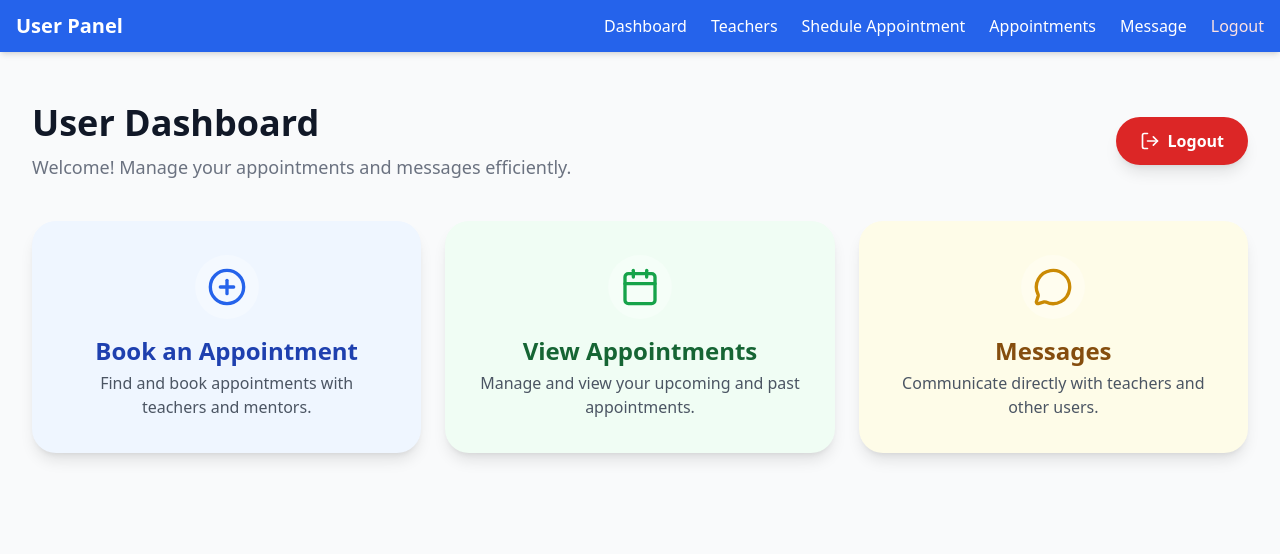
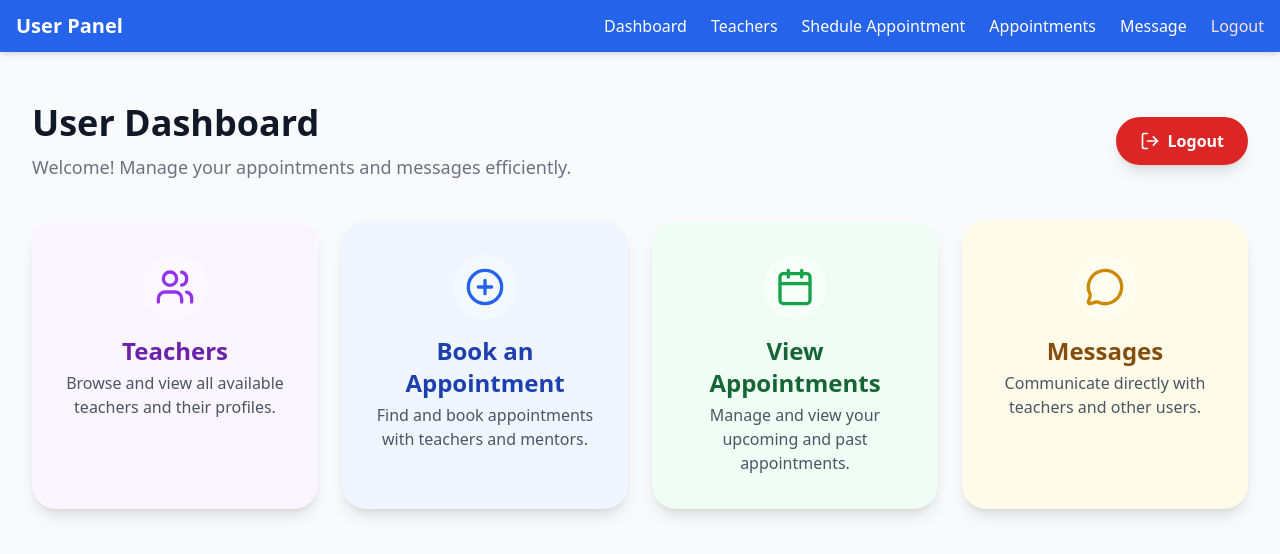
Before and after one commit to Shrishabayari/edumeet, a React (Create React App) app in the folder edumeet/client/: page /user/dashboard in a window 1280 px wide. Shown: the top 554 px of the page. Built offline with nearby package versions, Linux system fonts and the light colour scheme.

Commit message:
updated++

```diff
--- a/edumeet/client/src/pages/User/TeachersList.js
+++ b/edumeet/client/src/pages/User/TeachersList.js
@@ -1,4 +1,5 @@
 import React, { useState, useEffect } from 'react';
+import { useNavigate } from 'react-router-dom'; // Added for navigation
 import {
   Search,
   Filter,
@@ -183,7 +184,6 @@ const TeacherCard = ({ teacher, onBookAppointment }) => {
 
         {/* Action Buttons */}
         <div className="flex space-x-3">
-
           {teacher.hasAccount && (
             <button
               onClick={() => onBookAppointment(teacher)}
@@ -200,6 +200,8 @@ const TeacherCard = ({ teacher, onBookAppointment }) => {
 };
 
 const TeachersListPage = () => {
+  const navigate = useNavigate(); // Added for navigation
+
   const [teachers, setTeachers] = useState([]);
   const [loading, setLoading] = useState(true);
   const [error, setError] = useState(null);
@@ -255,27 +257,31 @@ const TeachersListPage = () => {
     return () => clearTimeout(delayedSearch);
   }, [searchTerm]);
 
-  // API Endpoints being used in this component:
-  // 1. GET /api/teachers - getAllTeachers with query params
-  // 2. GET /api/teachers/:id - getTeacherById (for view profile)
-  // 3. GET /api/teachers/department/:department - getTeachersByDepartment
-  // 4. GET /api/teachers/stats - getTeacherStats
-  // 5. POST /api/appointments/request - requestAppointment (for booking)
-
+  // Handler functions
   const handleViewProfile = (teacher) => {
     console.log('View profile:', teacher);
-    // Uses: GET /api/teachers/:id endpoint
-    // TODO: Navigate to teacher profile page
-    // window.location.href = `/teachers/${teacher._id}`;
-    // or with React Router: navigate(`/teachers/${teacher._id}`);
+    // Navigate to teacher profile page
+    navigate(`/teachers/${teacher._id}`, {
+      state: { teacher }
+    });
   };
 
   const handleBookAppointment = (teacher) => {
     console.log('Book appointment with:', teacher);
-    // Uses: POST /api/appointments/request endpoint
-    // TODO: Navigate to appointment booking page
-    // window.location.href = `/appointments/book?teacher=${teacher._id}`;
-    // or with React Router: navigate(`/appointments/book?teacher=${teacher._id}`);
+
+    // Navigate to appointments page with teacher information
+    navigate('/user/appointments', {
+      state: {
+        selectedTeacher: teacher,
+        action: 'book',
+        // Additional data you might need
+        teacherId: teacher._id,
+        teacherName: teacher.name,
+        teacherDepartment: teacher.department,
+        teacherSubject: teacher.subject,
+        teacherAvailability: teacher.availability
+      }
+    });
   };
 
   const clearFilters = () => {
--- a/edumeet/client/src/pages/User/UserDashboard.js
+++ b/edumeet/client/src/pages/User/UserDashboard.js
@@ -1,6 +1,6 @@
 import React from "react";
 import { useNavigate } from 'react-router-dom';
-import { PlusCircle, MessageCircle, Calendar, LogOut } from 'lucide-react';
+import { PlusCircle, MessageCircle, Calendar, LogOut, Users } from 'lucide-react';
 import { apiMethods, tokenManager } from '../../services/api';
 import UserNavbar from "../../components/userNavbar";
 
@@ -20,6 +20,15 @@ const UserDashboard = () => {
   };
 
   const dashboardItems = [
+    {
+      title: "Teachers",
+      description: "Browse and view all available teachers and their profiles.",
+      icon: <Users className="w-10 h-10 text-purple-600 group-hover:text-purple-600 transition-colors duration-300" />,
+      bgColor: "bg-purple-50",
+      hoverBg: "hover:bg-purple-600",
+      textColor: "text-purple-800",
+      path: "/user/teachers-list",
+    },
     {
       title: "Book an Appointment",
       description: "Find and book appointments with teachers and mentors.",
@@ -69,7 +78,7 @@ const UserDashboard = () => {
         </div>
 
         {/* Dashboard Cards Grid */}
-        <div className="grid grid-cols-1 md:grid-cols-2 lg:grid-cols-3 gap-6">
+        <div className="grid grid-cols-1 md:grid-cols-2 lg:grid-cols-4 gap-6">
           {dashboardItems.map((item, index) => (
             <button
               key={index}
```
Lines whose indentation alone changed are shown as unchanged.
